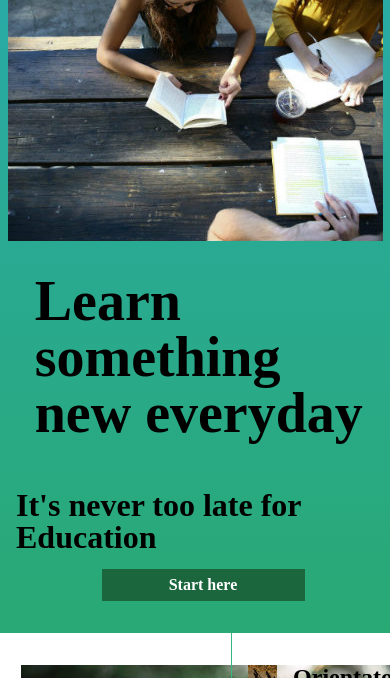
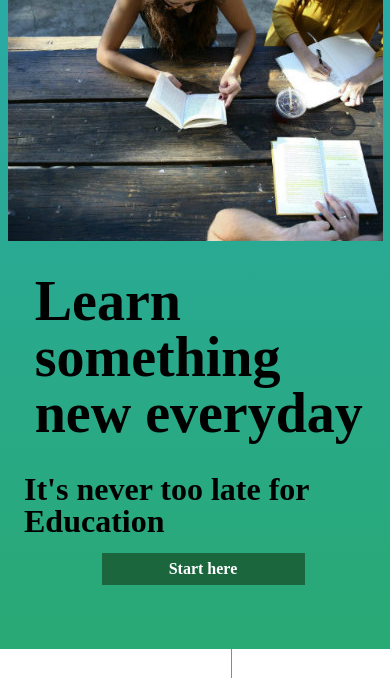
Before and after one commit to Emmadeane/colmar-academy, a plain HTML site: page index.html in a window 390 px wide. Shown: the part 100-778 px from the top of the page. Drawn offline with Linux system fonts and the light colour scheme; a web font is replaced by a local one.

Commit message:
Align banner txt h4 test 6 and button alignment.

```diff
--- a/resources/css/style.css
+++ b/resources/css/style.css
@@ -149,6 +149,7 @@ html {
     width: auto;
     height: auto;
     padding-left: 1rem;
+    padding-bottom: 2rem;
 
   }
 
@@ -173,7 +174,7 @@ html {
     align-self: center;
     font-size: 2rem;
     font-weight: bold;
-    padding-top: 0rem 0rem 1rem 1rem;
+    padding: 0rem 0rem 1rem 1rem;
   }
 
 }
```
